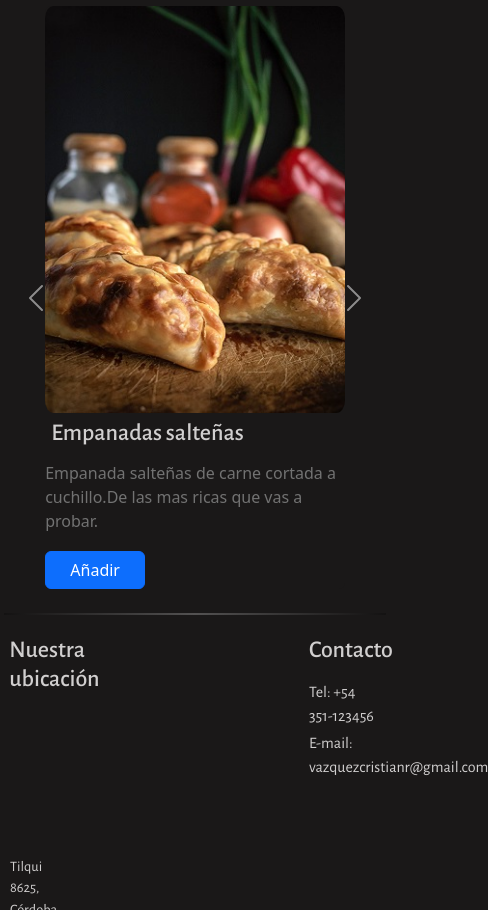
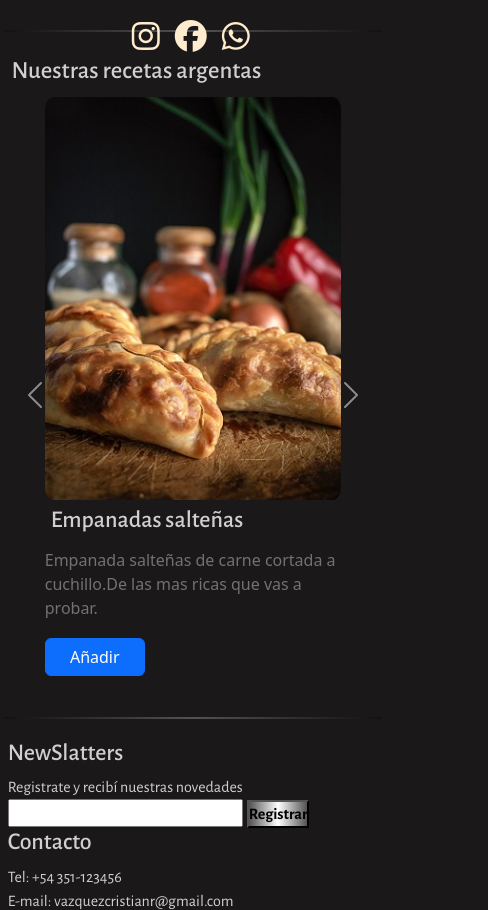
Before and after one commit to cristianvazquezr/Proyecto-Final-HTML, a plain HTML site: page paginas/recetas.html in a window 390 px wide. Shown: the part 1090-2000 px from the top of the page, 488 px wide, since content can reach past the window. Drawn offline with nearby package versions, Linux system fonts and the light colour scheme; grey boxes are pictures that could not be loaded.

Commit message:
aplicando boostrap, grid y media query

```diff
--- a/css/styles.css
+++ b/css/styles.css
@@ -89,6 +89,9 @@ header{
     display: none;
     padding: 0;
     background-color: rgb(59, 59, 59,1 );
+
+
+
 }
 .contenedor_hamburguesa{
     background-color: rgb(59, 59, 59,1 );
@@ -159,8 +162,12 @@ header{
 
 @media screen and (max-width:920px) {
     .encabezado_hamburguesa{
-        display: block;
+        display: flex;
+        position: sticky;
+        width: 100%;
     }
+
+
 
     .encabezado{
         display: none;
@@ -336,66 +343,56 @@ hr {
 }
 
 .ubicacion iframe{
-    width:70%;
+    width:150px;
 
 }
+
 
 .ubicacion{
     display:flex;
     flex-direction: column;
-    width: 20%;
-    height: 50%;
-
+    flex-wrap: wrap;
+    padding-bottom: 5px;
+    align-content: flex-start;
+    align-items: flex-start;
+    justify-content: center;
 }
 .ubicacion p{
     color: rgb(209, 207, 207);
     font-family: 'Alegreya Sans', sans-serif;
     font-size: 90%;
     font-weight: 300;
-    padding:3%;
-    width: 75%;
-
 
 }
 
 .contacto{
     display:flex;
     flex-direction: column;
-    width: 20%;
-
+    flex-wrap: wrap;
+    padding-bottom: 15px;
 }
 
-.contacto div{
-    padding-top: 5%;
-}
 
 .contacto p{
     color: rgb(209, 207, 207);
     font-family: 'Alegreya Sans', sans-serif;
     font-size: 100%;
     font-weight: 300;
-    padding:2%;
-    width: 100%;
 }
 
 
 .newslatters{
     display:flex;
     flex-direction: column;
+    flex-wrap: wrap;
 }
 
-.newslatters div{
-    padding-top: 5%;
-
-}
 
 .newslatters p{
     color: rgb(209, 207, 207);
     font-family: 'Alegreya Sans', sans-serif;
     font-size: 100%;
     font-weight: 300;
-    padding:2%;
-    width: 100%;
 }
 
 
@@ -409,8 +406,12 @@ hr {
 
 .redes{
     display: flex;
-    align-items: flex-start;
-    gap:20px;
+    align-items: center;
+    gap: 15px;
+    justify-content: center;
+    position: fixed;
+    bottom: -300px;
+    z-index: 200;
 }
 
 .redes a i{
@@ -423,8 +424,24 @@ hr {
     font-family: 'Alegreya Sans', sans-serif;
     font-size: x-large;
     font-weight: 500;
-    padding:2%;
-    width: 70%;
+}
+
+@media screen and (max-width:576px) {
+    .ubicacion_contacto_NS{
+        display:flex;
+        flex-direction: column-reverse;
+        padding: 1%;
+        justify-content: space-between;
+        justify-items: center;
+        flex-wrap: wrap;
+        flex-shrink: 1;
+    }
+
+    .redes{
+        position:absolute;
+
+    }
+
 }
 
 /*formato footer*/
@@ -591,6 +608,9 @@ hr {
     flex-direction: column;
     background-color:rgb(26, 24, 24) ;
     border: none;
+    gap: 7px;
+    padding-bottom: 10px;
+
 }
 
 /*Propiedades carrusel*/
@@ -719,7 +739,7 @@ hr {
     flex-direction: column;
     padding-top: 1%;
     padding-left: 1%;
-    padding-right: 1%;
+    padding-right: 2%;
     padding-bottom: 2%;
 }
 .titulo_productos_it{
@@ -778,6 +798,8 @@ hr {
     flex-direction: column;
     background-color:rgb(26, 24, 24) ;
     border: none;
+    gap: 7px;
+    padding-bottom: 10px;
 
 }
 
--- a/paginas/recetas.html
+++ b/paginas/recetas.html
@@ -69,7 +69,7 @@
             <!--Cuando la pantalla es menor a 920px uso menu hamburguesa-->
             <nav class="navbar bg-body-tertiary fixed-top encabezado_hamburguesa">
                 <div class="container-fluid contenedor_hamburguesa">
-                  <a href="#"><img class="logo" src="../imagenes/Logo.png" alt="Logo del mejor lugar de comidas"></a>
+                  <a href="../index.html"><img class="logo" src="../imagenes/Logo.png" alt="Logo del mejor lugar de comidas"></a>
                   <button class="navbar-toggler boton_navbar" type="button" data-bs-toggle="offcanvas" data-bs-target="#offcanvasNavbar" aria-controls="offcanvasNavbar">
                     <span><i class="fa-solid fa-bars"></i></span>
                   </button>
@@ -311,20 +311,21 @@
 
     <hr>
 
-    <section class="ubicacion_contacto_NS">
-            <div class="ubicacion">
+    <section class="">
+        <div class="row ubicacion_contacto_NS">
+            <div class="ubicacion col-xs-12 col-sm-6 col-md-3">
                 <h4>Nuestra ubicación</h4>
                 <iframe src="https://www.google.com/maps/embed?pb=!1m18!1m12!1m3!1d3408.441958579503!2d-64.28974458572488!3d-31.319165381436573!2m3!1f0!2f0!3f0!3m2!1i1024!2i768!4f13.1!3m3!1m2!1s0x94329c4d122218ab%3A0xcaec276081a29a3e!2sTilqui%208625%2C%20X5018%20C%C3%B3rdoba!5e0!3m2!1ses-419!2sar!4v1671239755308!5m2!1ses-419!2sar"></iframe>
                 <p>Tilqui 8625, Córdoba, Argentina</p>
             </div>
-            <div id="contacto" class="contacto">
+            <div id="contacto" class="contacto col-xs-12 col-sm-6 col-md-3">
                 <h4>Contacto</h4>
                 <div>
                     <p>Tel: +54 351-123456</p>
                     <p>E-mail: vazquezcristianr@gmail.com</p>
                 </div>
             </div>
-            <div class="newslatters">
+            <div class="newslatters col-xs-12 col-sm-6 col-md-3">
                 <h4>NewSlatters</h4>
                 <p>Registrate y recibí nuestras novedades</p>
                 <div>
@@ -332,11 +333,12 @@
                     <button>Registrar</button>
                 </div>
             </div>
-            <div class="redes">
+            <div class="redes col-xs-12 col-sm-6 col-md-3">
                 <a href="https://www.instagram.com/cristianvazquezr/" target="_blank"><i class="fa-brands fa-instagram"></i></a>
                 <a href="https://www.fb.com/cristian.vazquez.338/" target="_blank"><i class="fa-brands fa-facebook"></i></a>
                 <a href="https://api.whatsapp.com/send/?phone=543516816757" target="_blank"><i class="fa-brands fa-whatsapp"></i></a>
             </div>
+        </div>
     </section>
 
     <hr>
```
